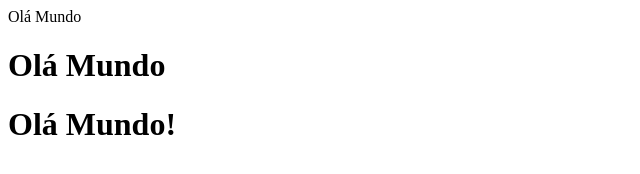
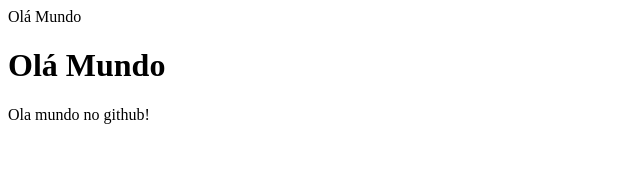
Before and after one commit to emanuelfernandes915/aulanuvem1, a plain HTML site: page index.html in a window 1280 px wide. Shown: the whole page, without its empty margins (0-640 px from the left). Drawn offline with Linux system fonts and the light colour scheme.

Commit message:
adição de paragrafo

```diff
--- a/index.html
+++ b/index.html
@@ -5,6 +5,6 @@
 </head>
 <body>
 	<h1>Olá Mundo</h1>
-	<h1>Olá Mundo!</h1>
+	<p>Ola mundo no github!</p>
 </body>
 </html>
```
